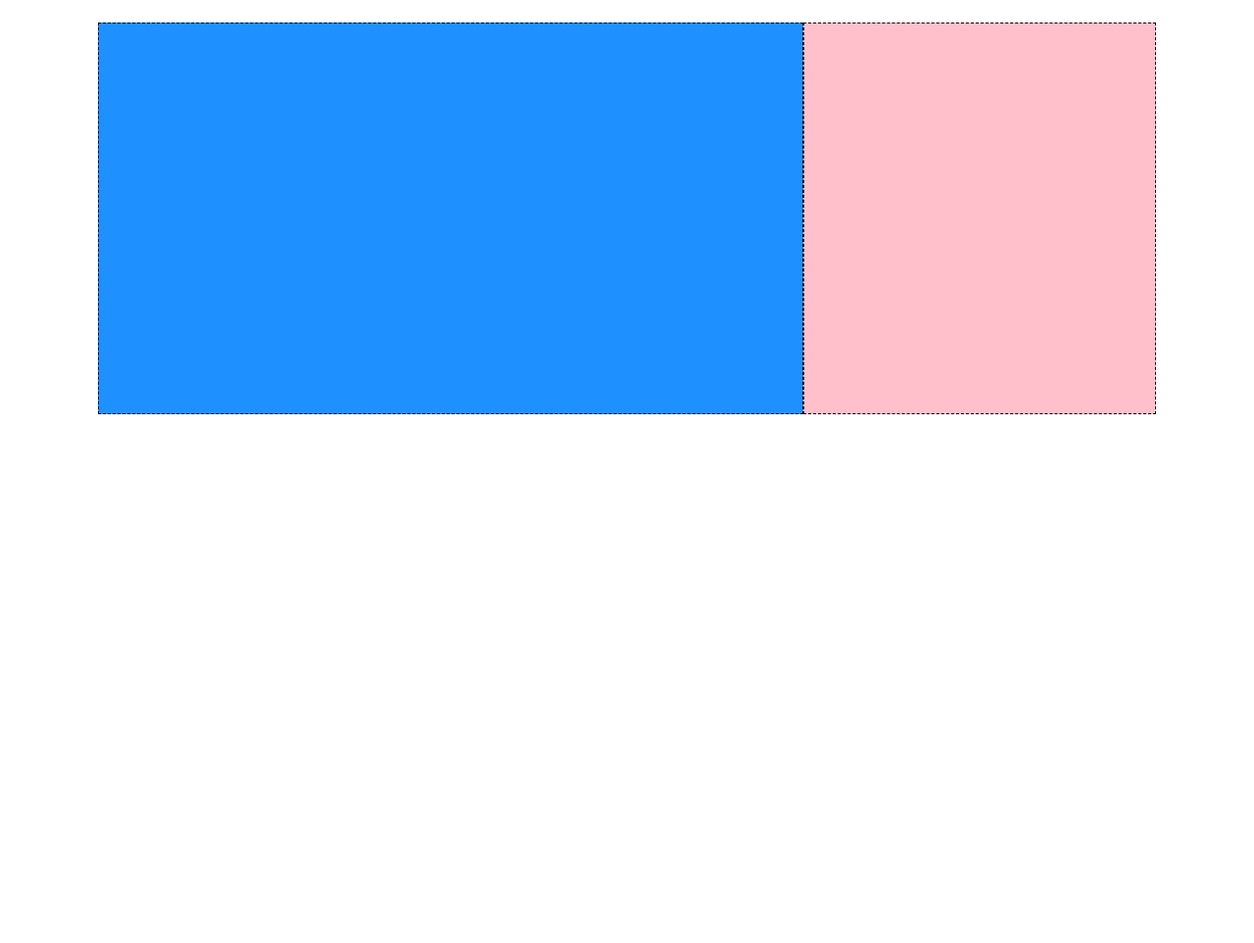
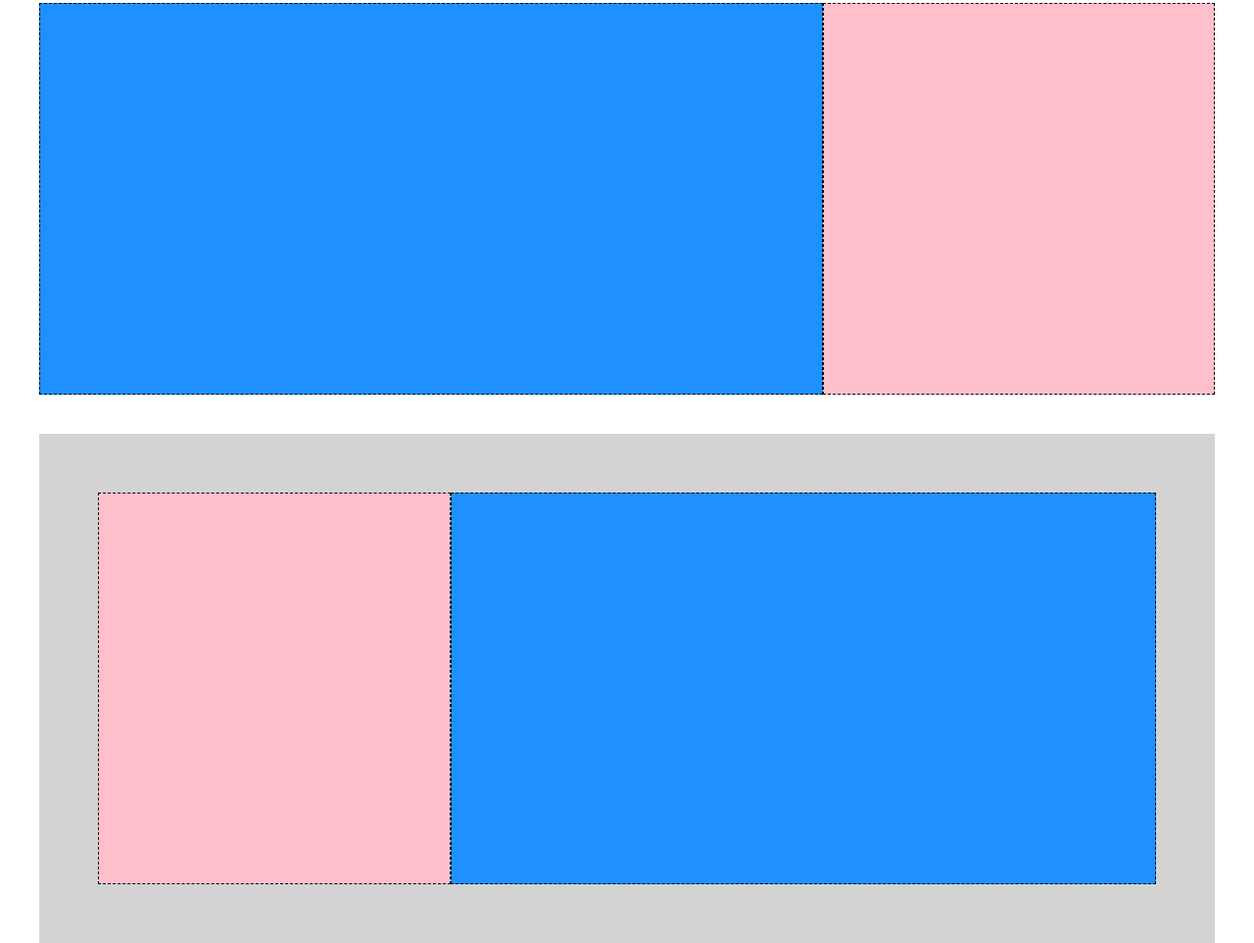
Before and after one commit to igorliotta/htmlcss-struttura-discord, a plain HTML site: page index.html in a window 1280 px wide. Shown: the part 529-1492 px from the top of the page at 98% size. Before the commit the page ends 1052 px from the top, so only its background shows below. Drawn offline with Linux system fonts and the light colour scheme.

Commit message:
Added: started fourth section

```diff
--- a/css/app.css
+++ b/css/app.css
@@ -101,12 +101,11 @@ body {
 
 .container-s-section {
     width: 1200px;
-    min-height: 500px;
     background-color: white;
 }
 
 .row-s-section {
-    margin: 60px;
+    margin: 40px 0px;
     display: flex;
 }
 
@@ -125,3 +124,16 @@ body {
     border: 1px dashed black;
 }
 /* Inizio terza section */
+
+.container-t-section {
+    width: 1200px;
+    min-height: 500px;
+    background-color: #d3d3d3;
+}
+
+.row-t-section {
+    padding: 60px;
+    display: flex;
+}
+
+/* Inizio quarta section */
--- a/index.html
+++ b/index.html
@@ -47,8 +47,18 @@
             </section>
 
         <!-- Inizio terza section -->
+        <section>
+            <div class="container-t-section">
+                <div class="row-t-section">
+                    <div class="col-6-t"></div>
+                    <div class="col-6-s"></div>
+                </div>
+            </div>
+        </section>
 
+        <!-- Inizio quarta section -->
 
+        <section></section>
 
 
 
```
